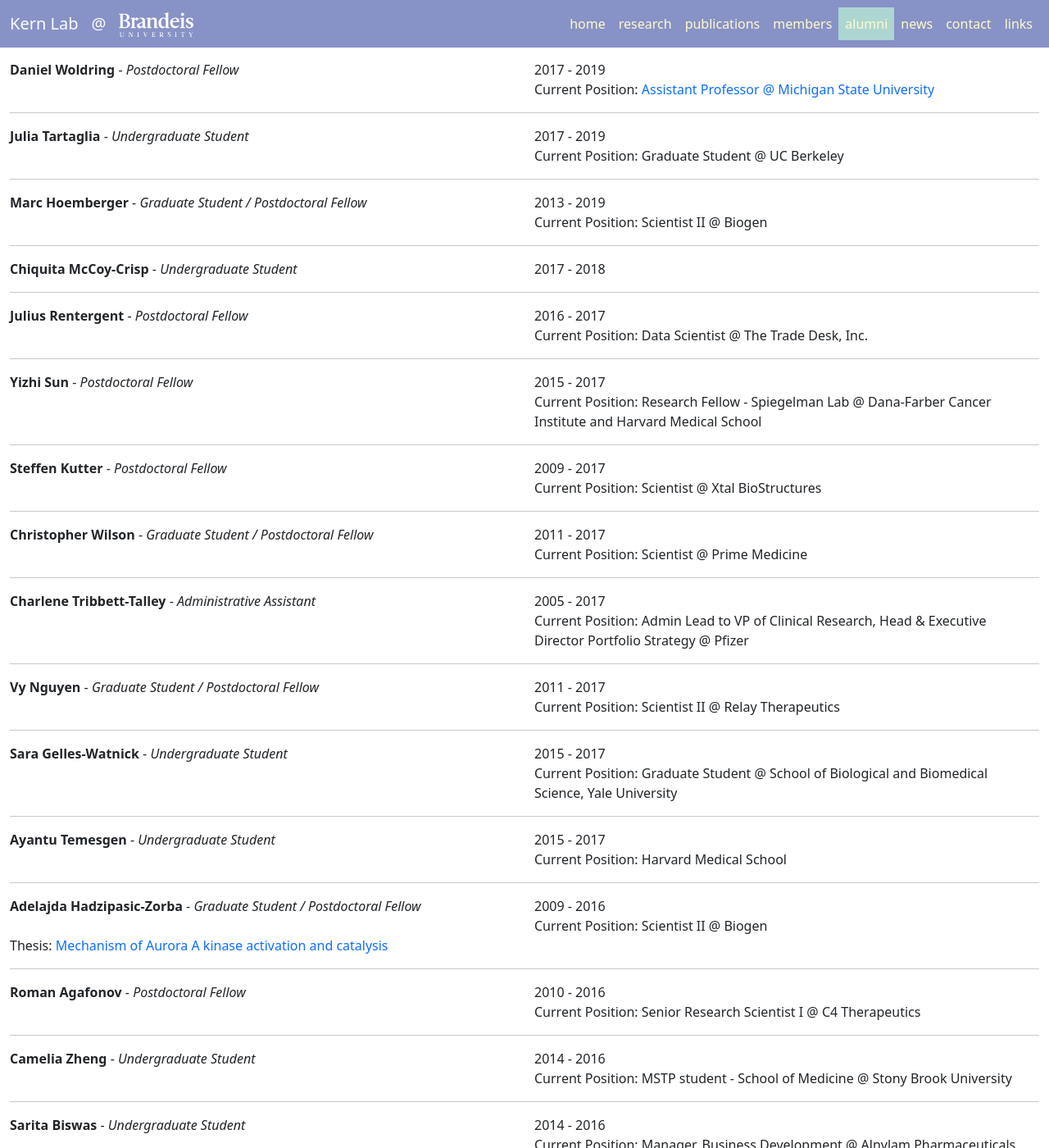
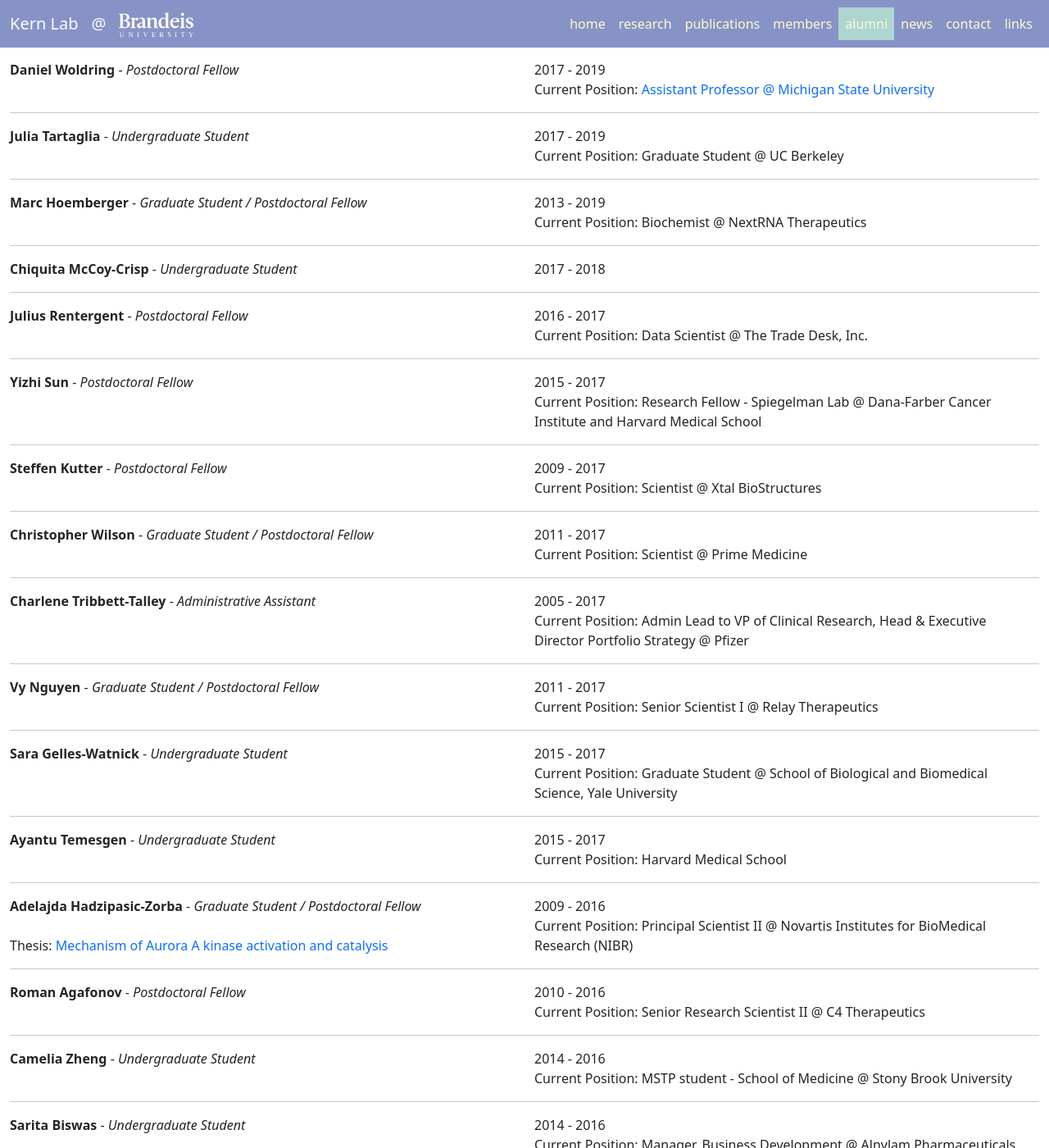
Before and after one commit to kernlab-scripps/kernlab-scripps.github.io, a Jekyll site: the page built from alumni/index.html, in a window 1280 px wide and 1400 px high, scrolled down 587 px. Shown: the whole window at 82% size. Built offline with Jekyll 4.4.1, drawn with Linux system fonts in a browser that asks for light colours; some of the changed text lies outside the part shown.

Commit message:
Alumni: update positions

```diff
--- a/_data/alumni.yml
+++ b/_data/alumni.yml
@@ -55,7 +55,7 @@
   enddate: 201903
   #thesis_title:
   #thesis_url:
-  current: Scientist II @ Biogen
+  current: Biochemist @ NextRNA Therapeutics
 
 - name: Christopher Wilson
   position: Graduate Student / Postdoctoral Fellow
@@ -71,13 +71,13 @@
   enddate: 201706
   #thesis_title:
   #thesis_url:
-  current: Scientist II @ Relay Therapeutics
+  current: Senior Scientist I @ Relay Therapeutics
 
 - name: Roman Agafonov
   position: Postdoctoral Fellow
   startdate: 201002
   enddate: 201606
-  current: Senior Research Scientist I @ C4 Therapeutics
+  current: Senior Research Scientist II @ C4 Therapeutics
 
 - name: Adelajda Hadzipasic-Zorba
   position: Graduate Student / Postdoctoral Fellow
@@ -85,7 +85,7 @@
   enddate: 201607
   thesis_title: Mechanism of Aurora A kinase activation and catalysis
   thesis_url: https://search.proquest.com/docview/1351296909/
-  current: Scientist II @ Biogen
+  current: Principal Scientist II @ Novartis Institutes for BioMedical Research (NIBR)
 
 - name: Janice Villali
   position: Graduate Student / Postdoctoral Fellow
@@ -93,7 +93,7 @@
   enddate: 200908
   thesis_title: Mechanism of activation at atomic resolution of the signaling protein NtrC
   thesis_url: https://search.proquest.com/docview/304846122
-  current: Senior Scientist @ Relay Therapeutics
+  current: Senior Scientist II @ Relay Therapeutics
 
 - name: Wladimir Labeikovsky
   position: Graduate Student
@@ -142,7 +142,7 @@
   enddate: 2005
   thesis_title: Mechanism and energetics of phosphorylation-mediated signaling
   thesis_url: https://search.proquest.com/docview/305027830
-  current: Associate Director @ Accent Therapeutics
+  current: Director @ Accent Therapeutics
 
 - name: Daryl A. Bosco
   position: Graduate Student
@@ -150,7 +150,7 @@
   enddate: 2003
   thesis_title: Investigation of a catalytic role for cyclophilin A in HIV-1 replication
   thesis_url: https://search.proquest.com/docview/305208275
-  current: Associate Professor - Department of Neurology @ UMASS Medical
+  current: Professor - Department of Neurology @ UMASS Medical
   website: https://www.boscolab.com
 
 - name: Katherine Henzler-Wildman
```
